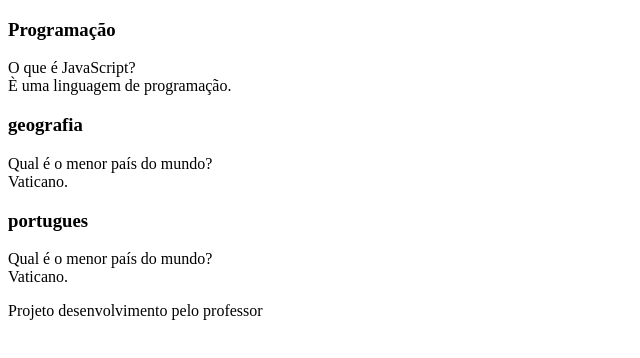
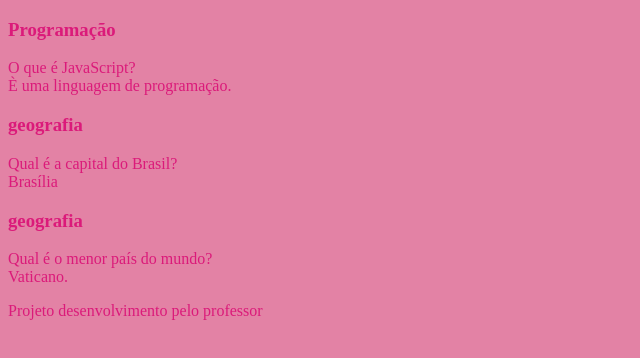
Before and after one commit to nicolelara123/Flashcards, a plain HTML site: page index.html in a window 1280 px wide. Shown: the whole page, without its empty margins (0-640 px from the left). Drawn offline with Linux system fonts and the light colour scheme.

Commit message:
flaschcard

```diff
--- a/index.html
+++ b/index.html
@@ -4,7 +4,7 @@
     <meta charset="UTF-8">
     <meta name="viewport" content="width=device-width, initial-scale=1.0">
     <title>Flashcards</title>
-    <link rel="stlysheet" href="style.css">
+    <link rel="stylesheet" href="style.css">
 </head>
 <body>
     <main>
@@ -24,16 +24,16 @@
                 <div class="cartao-conteudo">
                     <h3>geografia</h3>
                     <div class="cartao-conteudo-pergunta">
-                        Qual é o menor país do mundo?
+                        Qual é a capital do Brasil?
                     </div>
                     <div class="cartao-conteudo-resposta">
-                        Vaticano.
+                        Brasília
                     </div>
                 </div>
             </article>
             <article class="cartao">
                 <div class="cartao-conteudo">
-                    <h3>portugues</h3>
+                    <h3>geografia</h3>
                     <div class="cartao-conteudo-pergunta">
                         Qual é o menor país do mundo?
                     </div>
--- a/style.css
+++ b/style.css
@@ -0,0 +1,6 @@
+body{
+    background-color:hsl(338, 64%, 70%) ;
+    color: hsl(330, 79%, 48%);
+    font-family: 'Times New Roman', Times, serif;
+    font-size: medium;
+}
```
